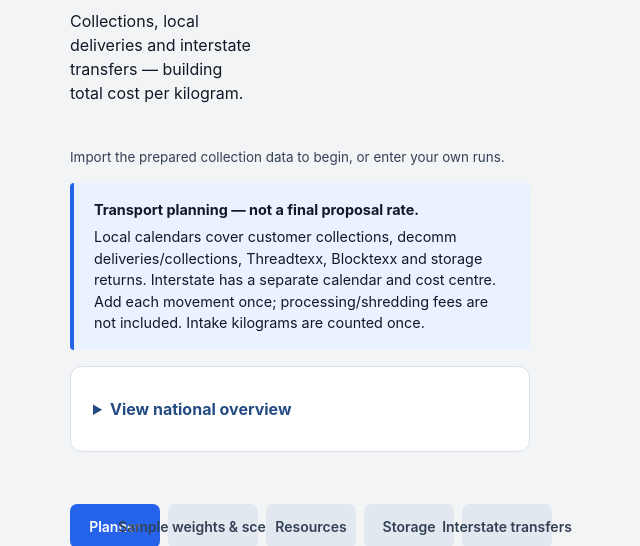
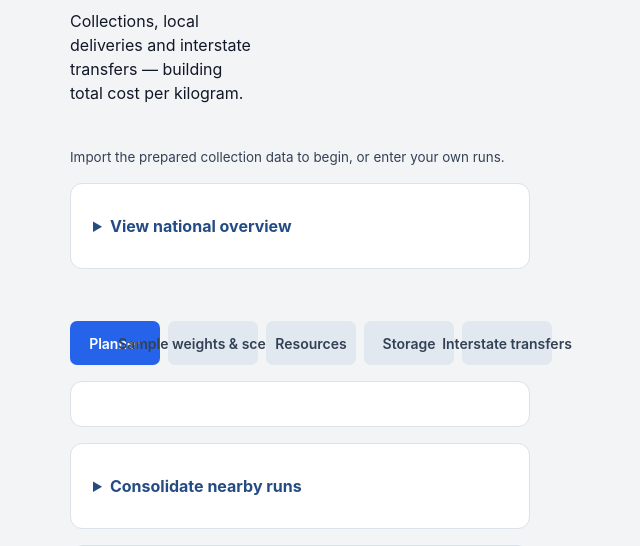
Before and after one commit to tracknow1984/sbwages, a Python web app: template templates/blocktexx.html in a window 1280 px wide. Shown: the part 349-895 px from the top of the page, without its empty margins (340-980 px from the left). Run offline with Jinja, Linux system fonts and the light colour scheme; the template is opened without the code that fills it, so the values that code supplies are empty.

Commit message:
Remove transport planning information banner

```diff
--- a/templates/blocktexx.html
+++ b/templates/blocktexx.html
@@ -5,7 +5,6 @@
   <div class="page-heading"><div><p class="bx-kicker">SB EMPIRE / PROPOSAL MODELLING</p><h1>BlockTexx transport model</h1><p>Collections, local deliveries and interstate transfers — building total cost per kilogram.</p></div>
     <div class="actions no-print"><button type="button" id="bx-save" class="primary">Save model</button><button type="button" id="bx-print" class="secondary">Print analysis</button></div></div>
   <p id="bx-save-status" role="status">{{ 'Saved model loaded.' if saved else 'Import the prepared collection data to begin, or enter your own runs.' }}</p>
-  <div class="bx-banner"><strong>Transport planning — not a final proposal rate.</strong> Local calendars cover customer collections, decomm deliveries/collections, Threadtexx, Blocktexx and storage returns. Interstate has a separate calendar and cost centre. Add each movement once; processing/shredding fees are not included. Intake kilograms are counted once.</div>
   <details class="bx-card"><summary>View national overview</summary><div class="bx-overview" id="bx-overview"></div></details>
   <nav class="bx-state-tabs" aria-label="Collection state">{% for state in model.states %}<button type="button" data-state="{{ state }}" aria-pressed="{{ 'true' if loop.first else 'false' }}">{{ state }}</button>{% endfor %}</nav>
   <nav class="bx-state-tabs" aria-label="State view"><button type="button" data-bx-pane="planner" aria-pressed="true">Planner</button><button type="button" data-bx-pane="weights" aria-pressed="false">Sample weights &amp; scenarios</button><button type="button" data-bx-pane="resources" aria-pressed="false">Resources</button><button type="button" data-bx-pane="storage" aria-pressed="false">Storage</button><button type="button" data-bx-pane="interstate" aria-pressed="false">Interstate transfers</button></nav>
```
